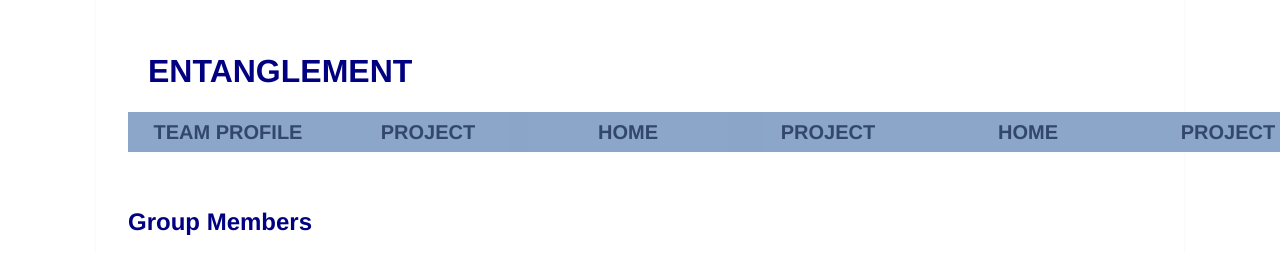
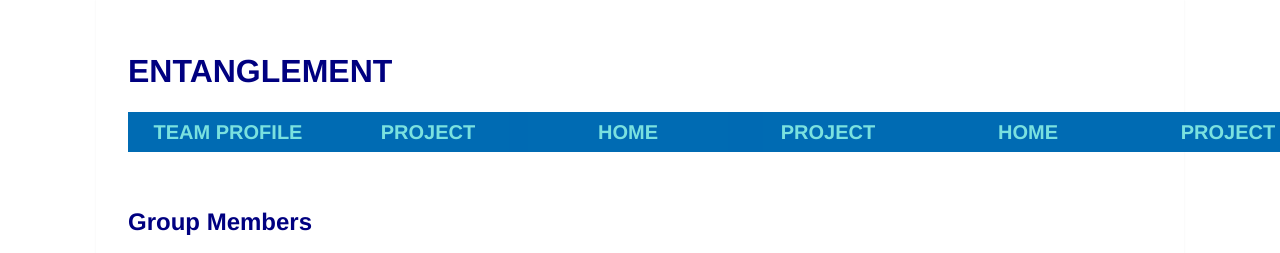
Before and after one commit to majichsam/Entanglement, a plain HTML site: page docs/index.html in a window 1280 px wide. Shown: the top 253 px of the page. Drawn offline with Linux system fonts and the light colour scheme.

Commit message:
nav bar update

```diff
--- a/docs/main.css
+++ b/docs/main.css
@@ -19,7 +19,7 @@ address {
 }
 .navbar {
   min-width: max-content;
-  background-color:rgb(139, 166, 201);
+  background-color: rgb(0, 107, 179);
   height: 40px;
 
 
@@ -30,7 +30,7 @@ address {
 }
 h1 {
   color: navy;
-  margin-left: 20px;
+
   font-family: "Helvetica Neue", Helvetica, Arial, sans-serif;
 }
 p{
@@ -62,8 +62,6 @@ figure{
   color: white;
   float: left;
   width: 200px;
-
-
   opacity: .8;
   line-height: 40px;
   text-align: center;
@@ -71,11 +69,11 @@ figure{
  }
 
  .mainitemtext {
-  color:rgb(30, 48, 87);
+  color:rgb(153, 255, 235);
    font-weight: bold ;
   text-decoration: none;
   display: block;
-  background-color:rgb(139, 166, 201);
+  background-color: rgb(0, 107, 179);
  }
 
  .mainitemtexthover a:hover {
```
Also changed, not shown: docs/index.html (+2 -1 lines).
